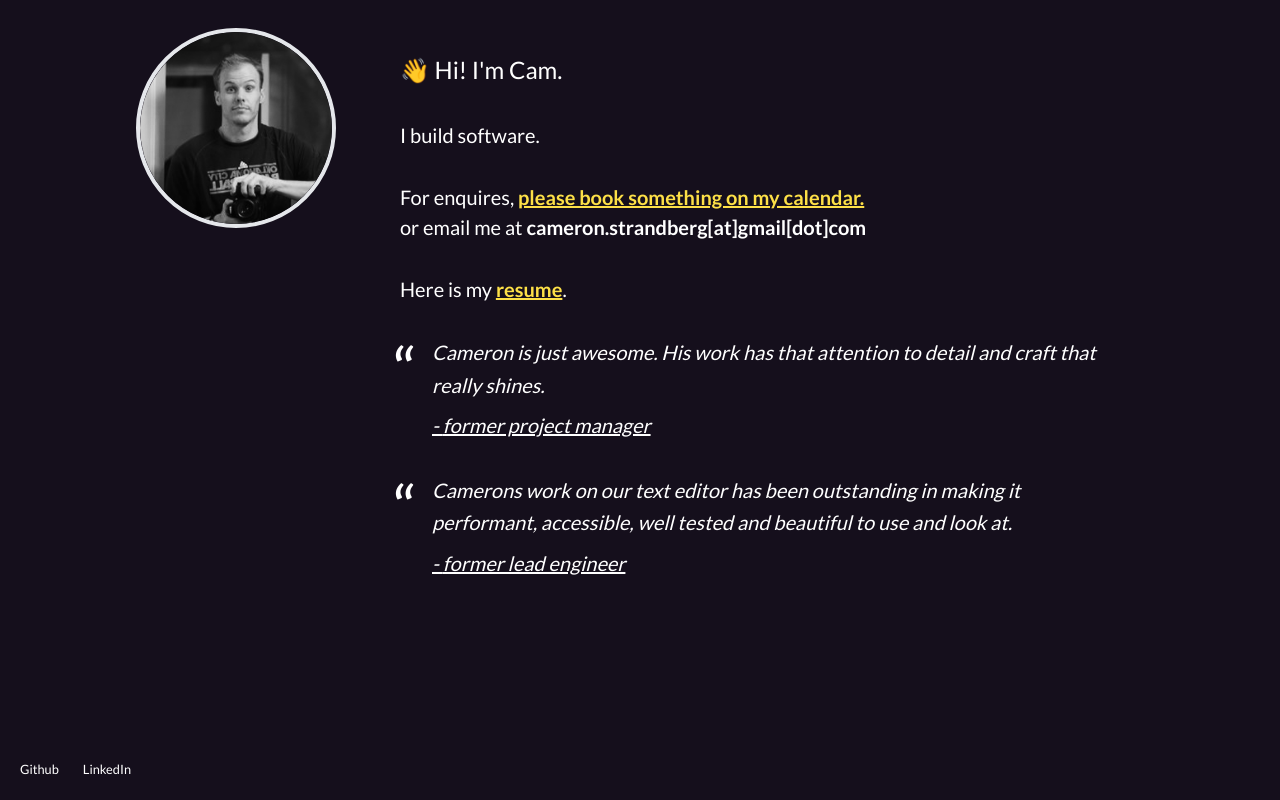
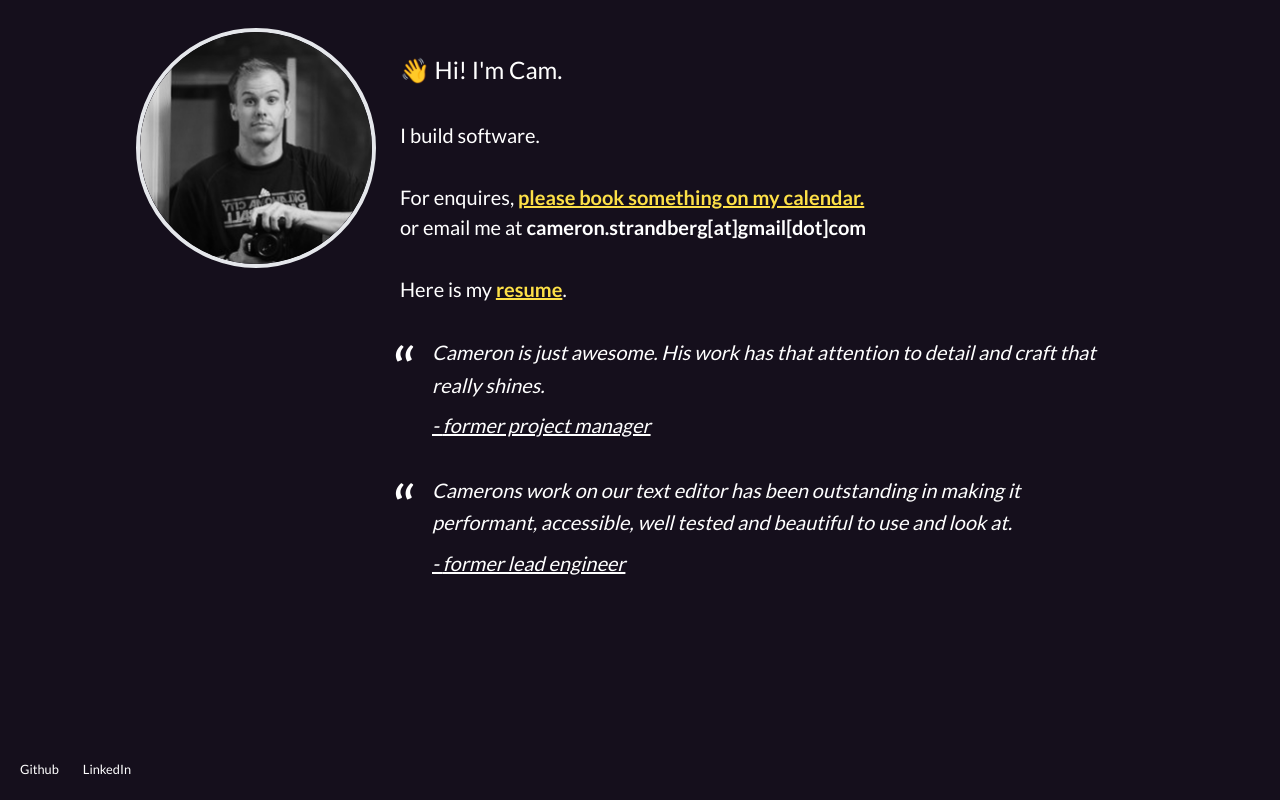
Before and after one commit to RUFUS-CO/homepage, a Next.js app: page / in a window 1280 px wide. Built offline with nearby package versions, Linux system fonts and the light colour scheme.

Commit message:
fix issue with broken profile sidebar image

```diff
--- a/components/SideBar.tsx
+++ b/components/SideBar.tsx
@@ -7,8 +7,8 @@ export function SiderBar() {
       <Image
         unoptimized
         src={'/assets/profile.png'}
-        height="200"
-        width="200"
+        height="400"
+        width="400"
         alt="profile image, very handsome."
         className="rounded-full border-4 border-white-500"
       />
```
